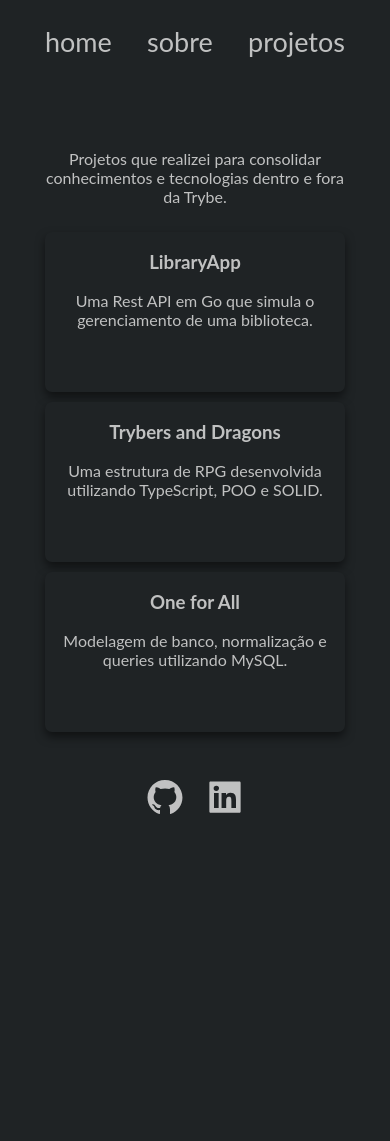
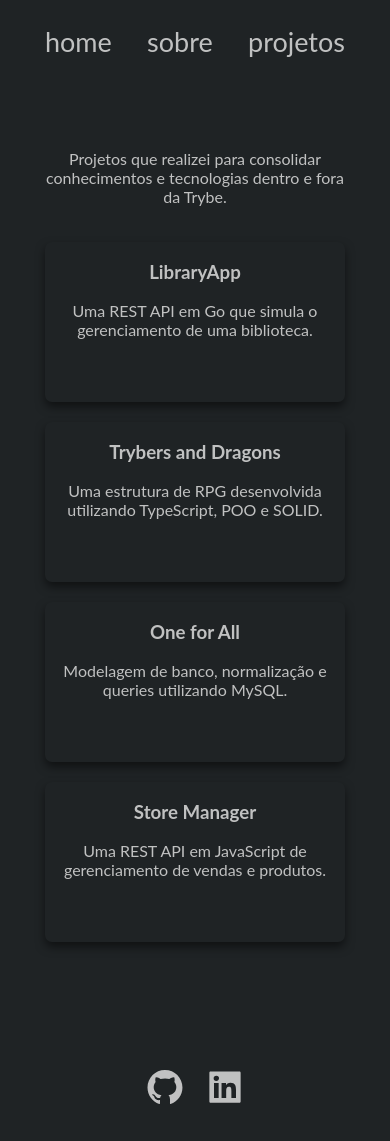
Before and after one commit to raelnogpires/portfolio, a React (Create React App) app: page /#/projects in a window 390 px wide. Before the commit the page ends 851 px from the top, so only its background shows below. Built offline with nearby package versions, Linux system fonts and the light colour scheme.

Commit message:
feat: add new project to projects.json, adjust csss

```diff
--- a/src/App.css
+++ b/src/App.css
@@ -183,8 +183,9 @@ img {
 #projects-div {
   display: flex;
   justify-content: space-evenly;
+  flex-wrap: wrap;
   height: 100%;
-  width: 100%;
+  width: 80%;
   align-items: center;
 }
 
@@ -259,15 +260,15 @@ img {
 
   #projects-div {
     display: flex;
-    flex-direction: column;
+    flex-direction: row;
     width: 80%;
   }
 
   #card-div {
-    margin-top: 10px;
+    margin-top: 20px;
   }
 
   #social-links {
-    margin-top: 20px;
+    margin-top: 100px;
   }
 }
--- a/src/projects.json
+++ b/src/projects.json
@@ -1,7 +1,7 @@
 [
   {
     "name": "LibraryApp",
-    "description": "Uma Rest API em Go que simula o gerenciamento de uma biblioteca.",
+    "description": "Uma REST API em Go que simula o gerenciamento de uma biblioteca.",
     "url": "https://github.com/raelnogpires/libraryapp"
   },
   {
@@ -13,5 +13,10 @@
     "name": "One for All",
     "description": "Modelagem de banco, normalização e queries utilizando MySQL.",
     "url": "https://github.com/raelnogpires/one-for-all-sql"
+  },
+  {
+    "name": "Store Manager",
+    "description": "Uma REST API em JavaScript de gerenciamento de vendas e produtos.",
+    "url": "https://github.com/raelnogpires/store-manager"
   }
 ]
```
